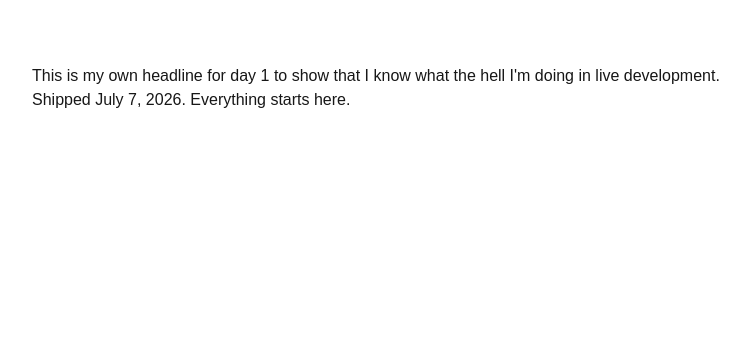
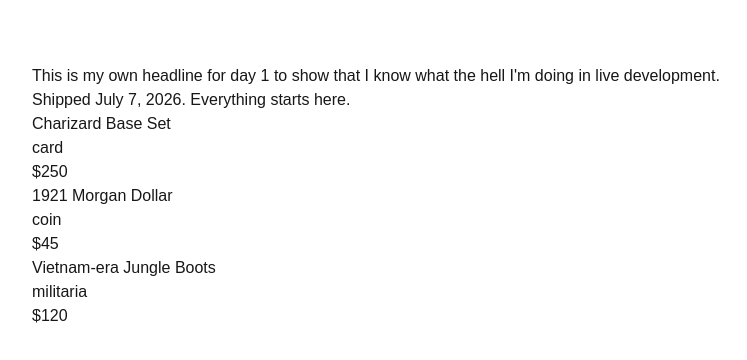
Before and after one commit to ericstevensjr/day1-app, a Next.js app: page / in a window 1280 px wide. Shown: the top 360 px of the page, without its empty margins (32-779 px from the left). Built offline with nearby package versions, Linux system fonts and the light colour scheme.

Commit message:
Added typed inventory model and render inventory list

```diff
--- a/app/page.tsx
+++ b/app/page.tsx
@@ -1,10 +1,19 @@
-import Image from "next/image";
+import ItemCard from "@/src/components/ItemCard";
+import { inventory } from "@/src/lib/inventory";
 
 export default function Home() {
   return (
    <main style={{ padding: "4rem", fontFamily: "sans-serif"}}>
     <h1>This is my own headline for day 1 to show that I know what the hell I'm doing in live development.</h1>
     <p>Shipped July 7, 2026. Everything starts here.</p>
+    {inventory.map((item) => (
+      <ItemCard
+        key={item.id}
+        name={item.name}
+        category={item.category}
+        askingPrice={item.askingPrice}
+      />
+      ))}
    </main>
   );
 }
--- /dev/null
+++ b/src/components/ItemCard.tsx
@@ -0,0 +1,15 @@
+interface ItemCardProps {
+    name: string;
+    category: string;
+    askingPrice: number;
+}
+
+export default function ItemCard({ name, category, askingPrice }: ItemCardProps) {
+    return (
+        <div>
+            <h3>{name}</h3>
+            <p>{category}</p>
+            <p>${askingPrice}</p>
+        </div>
+    );
+}
--- /dev/null
+++ b/src/day2.js
@@ -0,0 +1,44 @@
+// Concept 1 --- Inference vs. Annotation
+// let price = 4.99; // inferred: number
+// let nameT = "Charizard"; // inferred: string
+// price = "five"; // X error - and that's the point
+var inventory = [
+    {
+        id: "c-001",
+        name: "Charizard Base Set",
+        category: "card",
+        purchasePrice: 80,
+        askingPrice: 250,
+        sold: true,
+        soldPrice: 230,
+    },
+    {
+        id: "n-001",
+        name: "1921 Morgan Dollar",
+        category: "coin",
+        purchasePrice: 25,
+        askingPrice: 45,
+        sold: false,
+        // no soldPrice - it's optional, so we just omit it
+    },
+    {
+        id: "m-001",
+        name: "Vietnam-era Jungle Boots",
+        category: "militaria",
+        purchasePrice: 0,
+        askingPrice: 120,
+        sold: true,
+        soldPrice: 110,
+    },
+];
+function totalProfit(items) {
+    var total = 0;
+    for (var _i = 0, items_1 = items; _i < items_1.length; _i++) {
+        var item = items_1[_i];
+        if (item.sold && item.soldPrice !== undefined) {
+            total += item.soldPrice - item.purchasePrice;
+        }
+    }
+    return total;
+}
+console.log(totalProfit(inventory));
--- /dev/null
+++ b/src/day2.ts
@@ -0,0 +1,86 @@
+// Concept 1 --- Inference vs. Annotation
+// let price = 4.99; // inferred: number
+// let nameT = "Charizard"; // inferred: string
+// price = "five"; // X error - and that's the point
+
+// Good: boundary annotated, internal inferred
+// function applyDiscount(price: number, percent: number): number {
+//    const multiplier = 1 - percent / 100; // inferred
+//    return price * multiplier;
+//}
+
+// Concept 2 --- Modeling a real shape
+type Category = "card" | "coin" | "militaria";
+
+interface BaseItem {
+    id: string;
+    name: string;
+    category: Category;
+    purchasePrice: number;
+    askingPrice: number;
+}
+
+interface UnsoldItem extends BaseItem {
+    sold: false;
+}
+
+interface SoldItem extends BaseItem {
+    sold: true;
+    soldPrice: number; // required - no more ?
+}
+
+type InventoryItem = UnsoldItem | SoldItem;
+
+const inventory: InventoryItem[] = [
+    {
+        id: "c-001",
+        name: "Charizard Base Set",
+        category: "card",
+        purchasePrice: 80,
+        askingPrice: 250,
+        sold: true,
+        soldPrice: 230,
+    },
+    {
+        id: "n-001",
+        name: "1921 Morgan Dollar",
+        category: "coin",
+        purchasePrice: 25,
+        askingPrice: 45,
+        sold: false,
+        // no soldPrice - it's optional, so we just omit it
+    },
+    {
+        id: "m-001",
+        name: "Vietnam-era Jungle Boots",
+        category: "militaria",
+        purchasePrice: 0,
+        askingPrice: 120,
+        sold: true,
+        soldPrice: 110,
+    },
+];
+
+function totalProfit(items: InventoryItem[]): number {
+    let total = 0;
+    for (const item of items) {
+        if (item.sold) {
+            total += item.soldPrice - item.purchasePrice;
+        }
+    }
+    return total;
+}
+
+function first<T>(items: T[]): T {
+    return items[0];
+}
+
+function filterByCategory(items: InventoryItem[], cat: Category): InventoryItem[] {
+    return items.filter((item) => item.category === cat);
+}
+
+const firstItem = first(inventory);
+const firstNum = first([10, 20, 30]);
+
+console.log(totalProfit(inventory));
+console.log(filterByCategory(inventory, "card"));
--- /dev/null
+++ b/src/lib/inventory.ts
@@ -0,0 +1,31 @@
+export type Category = "card" | "coin" | "militaria";
+export type InventoryItem = UnsoldItem | SoldItem;
+export const inventory: InventoryItem[] = [
+    {
+        id: "c-001",
+        name: "Charizard Base Set",
+        category: "card",
+        purchasePrice: 80,
+        askingPrice: 250,
+        sold: true,
+        soldPrice: 230,
+    },
+    {
+        id: "n-001",
+        name: "1921 Morgan Dollar",
+        category: "coin",
+        purchasePrice: 25,
+        askingPrice: 45,
+        sold: false,
+        // no soldPrice - it's optional, so we just omit it
+    },
+    {
+        id: "m-001",
+        name: "Vietnam-era Jungle Boots",
+        category: "militaria",
+        purchasePrice: 0,
+        askingPrice: 120,
+        sold: true,
+        soldPrice: 110,
+    },
+];
```
